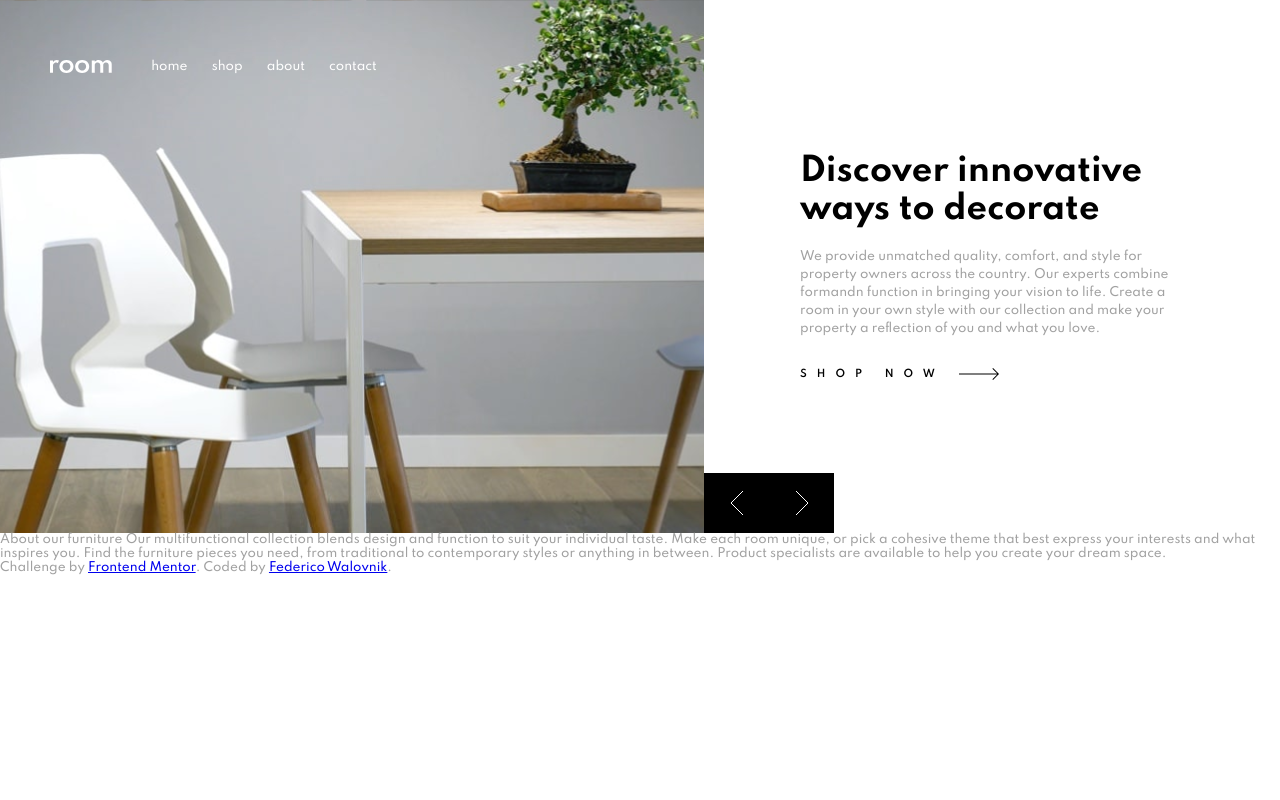
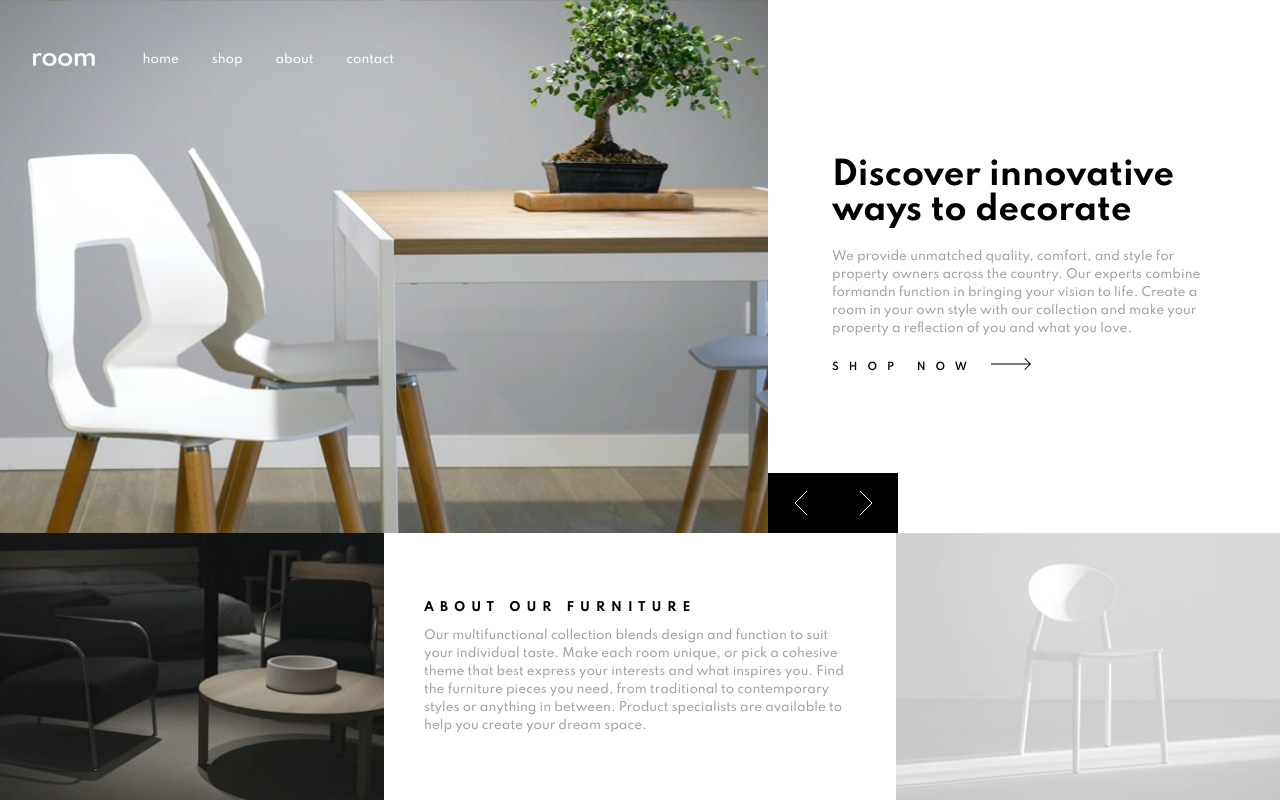
Before and after one commit to FedericoWalovnik/room-landing-page, a website: page index.html in a window 1280 px wide. Drawn offline with Linux system fonts and the light colour scheme.

Commit message:
bottom part finished

```diff
--- a/index.html
+++ b/index.html
@@ -48,7 +48,7 @@
       </div>
       <div class="toppart__text">
         <h1 class="title">Discover innovative ways to decorate</h1>
-        <p class="paragraph">
+        <p class="paragraph margin-top-medium">
           We provide unmatched quality, comfort, and style for property owners
           across the country. Our experts combine formandn function in bringing
           your vision to life. Create a room in your own style with our
@@ -67,18 +67,29 @@
         </div>
       </div>
     </section>
-    About our furniture Our multifunctional collection blends design and
-    function to suit your individual taste. Make each room unique, or pick a
-    cohesive theme that best express your interests and what inspires you. Find
-    the furniture pieces you need, from traditional to contemporary styles or
-    anything in between. Product specialists are available to help you create
-    your dream space.
+    <section class="bottompart">
+      <div class="bottompart__firstimage"></div>
+      <div class="bottompart__textblock">
+        <h2 class="subtitule">About our furniture</h2>
+        <p class="paragraph margin-top-small">
+          Our multifunctional collection blends design and function to suit your
+          individual taste. Make each room unique, or pick a cohesive theme that
+          best express your interests and what inspires you. Find the furniture
+          pieces you need, from traditional to contemporary styles or anything
+          in between. Product specialists are available to help you create your
+          dream space.
+        </p>
+      </div>
+      <div class="bottompart__secondimage"></div>
+    </section>
 
+    <!--
     <div class="attribution">
       Challenge by
       <a href="https://www.frontendmentor.io?ref=challenge" target="_blank"
         >Frontend Mentor</a
       >. Coded by <a href="#">Federico Walovnik</a>.
     </div>
+    -->
   </body>
 </html>
--- a/sass/abstracts/_utilities.scss
+++ b/sass/abstracts/_utilities.scss
@@ -0,0 +1,7 @@
+.margin-top-medium {
+  margin-top: 2rem;
+}
+
+.margin-top-small {
+  margin-top: 1rem;
+}
--- a/sass/base/_base.scss
+++ b/sass/base/_base.scss
@@ -2,6 +2,7 @@
   margin: 0;
   padding: 0;
   box-sizing: inherit;
+  overflow-y: hidden;
 }
 
 html {
@@ -14,5 +15,6 @@ body {
   background-color: $white;
   box-sizing: border-box;
   font-size: 1.2rem;
+  line-height: 1.8rem;
   color: $dark-gray;
 }
--- a/sass/base/_typography.scss
+++ b/sass/base/_typography.scss
@@ -1,10 +1,14 @@
 .title {
   font-weight: 700;
   font-size: 3.2rem;
+  line-height: 3.5rem;
   color: $black;
 }
 
-.paragraph {
-  margin-top: 2rem;
-  line-height: 1.8rem;
+.subtitule {
+  text-transform: uppercase;
+  font-size: 1.2rem;
+  letter-spacing: 0.6rem;
+  font-weight: 700;
+  color: $black;
 }
--- /dev/null
+++ b/sass/components/_bottompart.scss
@@ -0,0 +1,24 @@
+.bottompart {
+  display: flex;
+  height: 33.33333vh;
+
+  &__firstimage {
+    background-image: url('/images/image-about-dark.jpg');
+    flex: 0 0 30vw;
+    background-size: cover;
+    background-position: center;
+  }
+
+  &__textblock {
+    padding: 6rem 4rem;
+    align-self: center;
+    justify-self: center;
+  }
+
+  &__secondimage {
+    background-image: url('/images/image-about-light.jpg');
+    flex: 0 0 30vw;
+    background-size: cover;
+    background-position: center;
+  }
+}
--- a/sass/components/_nav.scss
+++ b/sass/components/_nav.scss
@@ -1,13 +1,17 @@
 .nav {
+  display: flex;
   color: $white;
   width: 33.3333vw;
+  height: 15vh;
   position: absolute;
+  flex-grow: 1;
 
   &__bar {
     display: flex;
     list-style: none;
-    margin: 6rem 5rem;
-    justify-content: space-between;
+    align-items: center;
+    justify-content: space-evenly;
+    width: 100%;
   }
 
   &__logo {
--- a/sass/components/_toppart.scss
+++ b/sass/components/_toppart.scss
@@ -7,7 +7,7 @@
     background-image: url('/images/desktop-image-hero-1.jpg');
     background-size: cover;
     background-position: center;
-    flex: 0 0 55vw;
+    flex: 0 0 60vw;
   }
 
   &__buttons {
@@ -17,7 +17,7 @@
     width: 13rem;
     background-color: $black;
     align-self: flex-end;
-    left: 55vw;
+    left: 60vw;
   }
 
   &__icon {
@@ -34,7 +34,7 @@
 
   &__shop {
     display: flex;
-    margin-top: 3rem;
+    margin-top: 2rem;
     text-transform: uppercase;
     color: $black;
     font-size: 1rem;
@@ -45,4 +45,8 @@
       margin-right: 1.4rem;
     }
   }
+
+  &__item {
+    align-self: center;
+  }
 }
--- a/sass/main.scss
+++ b/sass/main.scss
@@ -7,3 +7,4 @@
 
 @import 'components/nav';
 @import 'components/toppart';
+@import 'components/bottompart';
```
Also changed, not shown: css/style.css.
